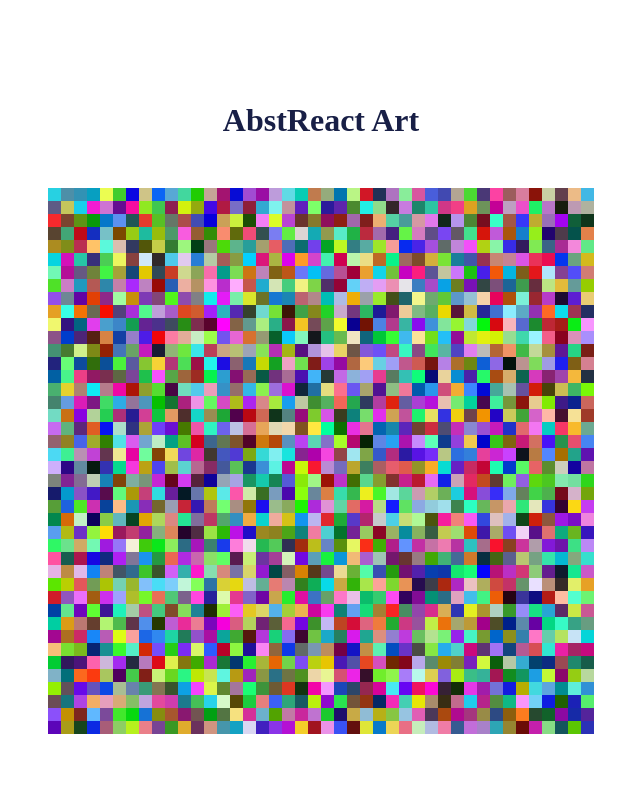
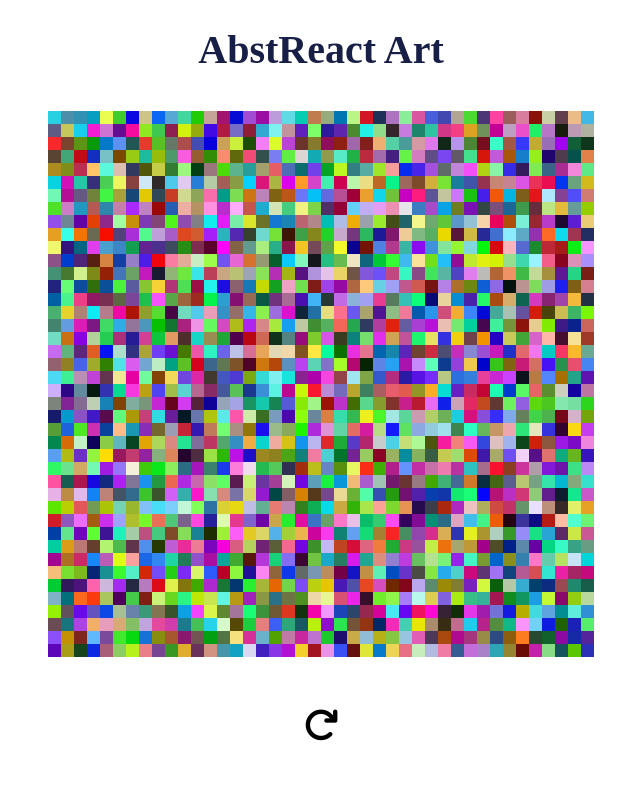
Before and after one commit to josiahse/abstreact-art, a React (Create React App) app: page / in a window 1280 px wide. Shown: the top 800 px of the page, without its empty margins (319-959 px from the left). Built offline with nearby package versions, Linux system fonts and the light colour scheme; a web font is replaced by a local one.

Commit message:
added some small responsive adjustments

```diff
--- a/src/App.css
+++ b/src/App.css
@@ -118,3 +118,15 @@ li {
   margin-top: 10%;
   padding-left: 5%;
 }
+
+@media screen and (min-width: 992px) {
+  .title {
+    margin-top: 2%;
+    font-size: 40px;
+  }
+
+  #color_grid {
+    margin-top: 4%;
+    margin-bottom: 4%;
+  }
+}
```
